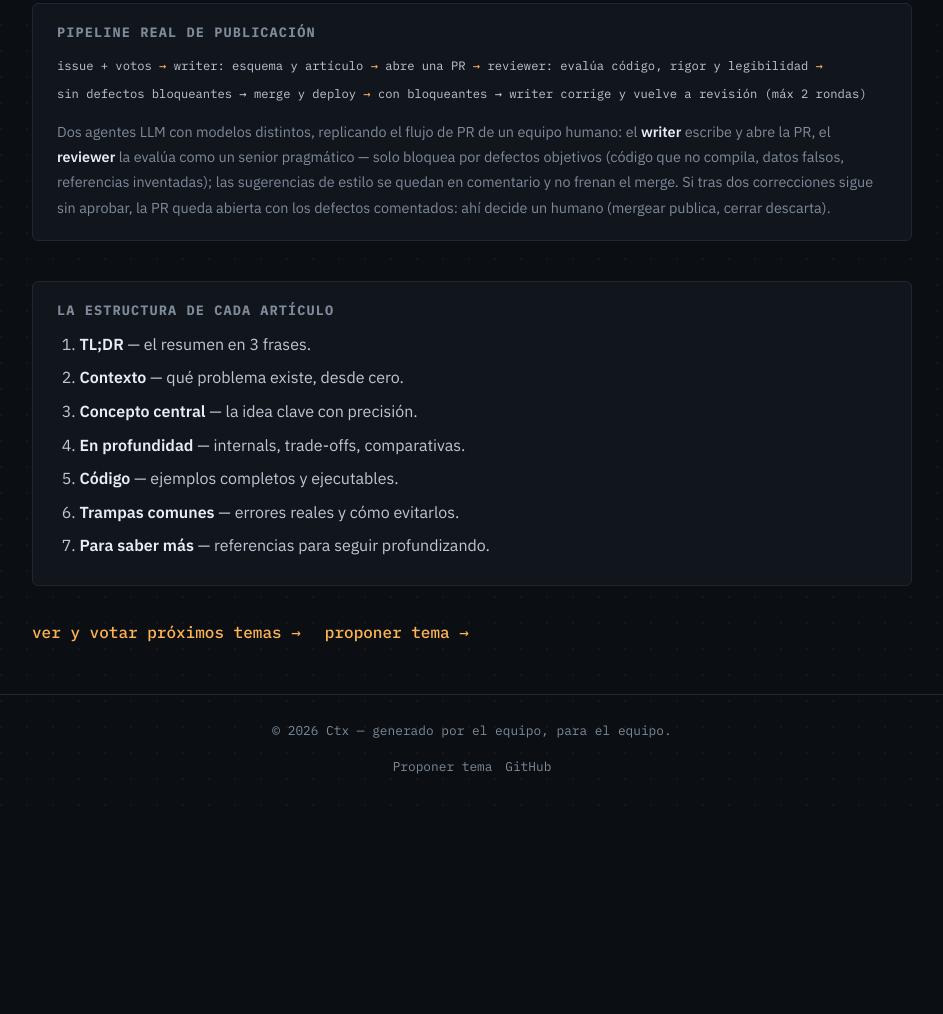
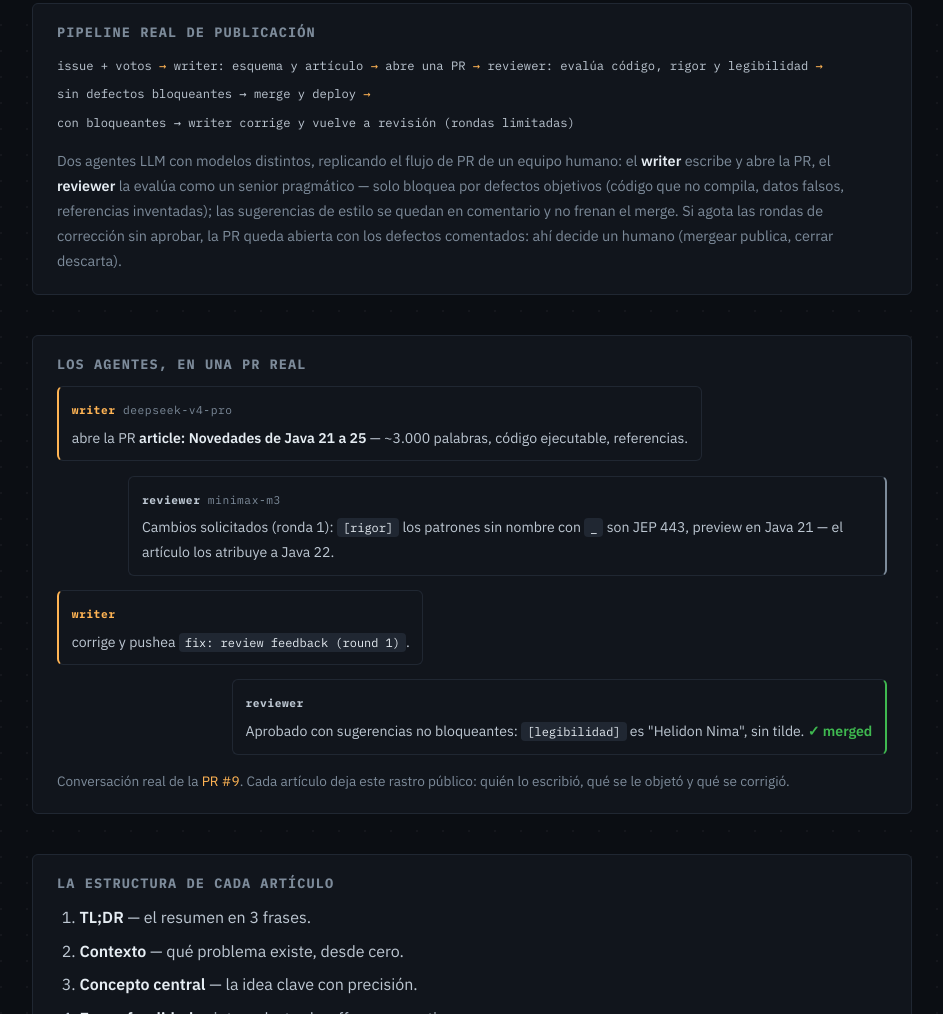
Before and after one commit to jlfernandezfernandez/ctx, an Astro site in the folder site/: page /ctx/how-it-works in a window 1280 px wide. Shown: the part 690-1704 px from the top of the page, without its empty margins (168-1111 px from the left). Before the commit the page ends 1519 px from the top, so only its background shows below. Built offline with nearby package versions, Linux system fonts and the light colour scheme; Astro itself is replaced by a stand-in of ours.

Commit message:
feat: rename article metadata to date/writer, add reviewer
Frontmatter and site schema move pubDate->date and model->writer, and
gain an optional reviewer field shown in the article meta block. The
published Java article gets its lost frontmatter restored under the new
names. Home KPIs keep deriving from frontmatter at build time.

```diff
--- a/site/src/components/ArticleList.astro
+++ b/site/src/components/ArticleList.astro
@@ -15,7 +15,7 @@ const { posts } = Astro.props;
 		posts.map((post) => (
 			<li>
 				<span class="date">
-					<FormattedDate date={post.data.pubDate} />
+					<FormattedDate date={post.data.date} />
 				</span>
 				<a href={`${BASE}/blog/${post.id}/`}>{post.data.title}</a>
 			</li>
--- a/site/src/components/HomeActivity.astro
+++ b/site/src/components/HomeActivity.astro
@@ -17,7 +17,7 @@ function countValues(values: (string | undefined)[]): [string, number][] {
 }
 
 const { posts } = Astro.props;
-const models = countValues(posts.map((post) => post.data.model));
+const models = countValues(posts.map((post) => post.data.writer));
 const requesters = countValues(posts.map((post) => post.data.requestedBy));
 const visibleModels = models.slice(0, MODEL_LIMIT);
 const visibleRequesters = requesters.slice(0, REQUESTER_LIMIT);
--- a/site/src/content.config.ts
+++ b/site/src/content.config.ts
@@ -10,12 +10,13 @@ const blog = defineCollection({
 		title: z.string(),
 		description: z.string(),
 		// Transform string to Date object
-		pubDate: z.coerce.date(),
+		date: z.coerce.date(),
 		tags: z.array(z.string()).default([]),
 		summary: z.string().optional(),
 		issue: z.number().optional(),
 		requestedBy: z.string().optional(),
-		model: z.string().optional(),
+		writer: z.string().optional(),
+		reviewer: z.string().optional(),
 	}),
 });
 
--- a/site/src/pages/articles.astro
+++ b/site/src/pages/articles.astro
@@ -5,7 +5,7 @@ import Page from '../layouts/Page.astro';
 import { BASE, SITE_TITLE } from '../consts';
 
 const posts = (await getCollection('blog')).sort(
-	(a, b) => b.data.pubDate.valueOf() - a.data.pubDate.valueOf(),
+	(a, b) => b.data.date.valueOf() - a.data.date.valueOf(),
 );
 
 const tagCounts = new Map<string, number>();
--- a/site/src/pages/how-it-works.astro
+++ b/site/src/pages/how-it-works.astro
@@ -56,15 +56,47 @@ import { BASE, REPO_URL, SITE_TITLE, TOPICS_URL } from '../consts';
 			<li>abre una PR</li>
 			<li>reviewer: evalúa código, rigor y legibilidad</li>
 			<li>sin defectos bloqueantes → merge y deploy</li>
-			<li>con bloqueantes → writer corrige y vuelve a revisión (máx 2 rondas)</li>
+			<li>con bloqueantes → writer corrige y vuelve a revisión (rondas limitadas)</li>
 		</ol>
 		<p>
 			Dos agentes LLM con modelos distintos, replicando el flujo de PR de un equipo humano: el
 			<strong>writer</strong> escribe y abre la PR, el <strong>reviewer</strong> la evalúa como un
 			senior pragmático — solo bloquea por defectos objetivos (código que no compila, datos falsos,
 			referencias inventadas); las sugerencias de estilo se quedan en comentario y no frenan el merge.
-			Si tras dos correcciones sigue sin aprobar, la PR queda abierta con los defectos comentados:
+			Si agota las rondas de corrección sin aprobar, la PR queda abierta con los defectos comentados:
 			ahí decide un humano (mergear publica, cerrar descarta).
+		</p>
+	</div>
+
+	<div class="agents">
+		<h2>Los agentes, en una PR real</h2>
+		<div class="thread" role="log" aria-label="Conversación entre writer y reviewer en una pull request">
+			<div class="msg writer">
+				<span class="who">writer <i>deepseek-v4-pro</i></span>
+				<p>abre la PR <strong>article: Novedades de Java 21 a 25</strong> — ~3.000 palabras, código ejecutable, referencias.</p>
+			</div>
+			<div class="msg reviewer">
+				<span class="who">reviewer <i>minimax-m3</i></span>
+				<p>
+					Cambios solicitados (ronda 1): <code>[rigor]</code> los patrones sin nombre con
+					<code>_</code> son JEP 443, preview en Java 21 — el artículo los atribuye a Java 22.
+				</p>
+			</div>
+			<div class="msg writer">
+				<span class="who">writer</span>
+				<p>corrige y pushea <code>fix: review feedback (round 1)</code>.</p>
+			</div>
+			<div class="msg reviewer approve">
+				<span class="who">reviewer</span>
+				<p>
+					Aprobado con sugerencias no bloqueantes: <code>[legibilidad]</code> es "Helidon Nima",
+					sin tilde. <strong class="merged">✓ merged</strong>
+				</p>
+			</div>
+		</div>
+		<p class="thread-note">
+			Conversación real de la <a href={`${REPO_URL}/pull/9`} target="_blank">PR #9</a>. Cada artículo
+			deja este rastro público: quién lo escribió, qué se le objetó y qué se corrigió.
 		</p>
 	</div>
 
@@ -181,4 +213,68 @@ import { BASE, REPO_URL, SITE_TITLE, TOPICS_URL } from '../consts';
 		font-family: var(--font-mono);
 		font-weight: 500;
 	}
+	.agents {
+		margin-top: 2.5em;
+		padding: 1.25em 1.5em;
+		border: 1px solid rgb(var(--gray-light));
+		border-radius: 6px;
+		background: var(--bg-raise);
+	}
+	.agents h2 {
+		margin: 0 0 1em;
+		font-size: 0.85em;
+		text-transform: uppercase;
+		letter-spacing: 0.08em;
+		color: rgb(var(--gray));
+	}
+	.thread {
+		display: flex;
+		flex-direction: column;
+		gap: 0.9em;
+	}
+	.msg {
+		max-width: 88%;
+		padding: 0.7em 0.9em;
+		border: 1px solid rgb(var(--gray-light));
+		border-radius: 6px;
+		font-size: 0.88em;
+	}
+	.msg p {
+		margin: 0.3em 0 0;
+		color: rgb(var(--gray-dark));
+	}
+	.msg.writer {
+		align-self: flex-start;
+		border-left: 2px solid var(--accent);
+	}
+	.msg.reviewer {
+		align-self: flex-end;
+		border-right: 2px solid rgb(var(--gray));
+		text-align: left;
+	}
+	.msg.approve {
+		border-right-color: #3fb950;
+	}
+	.who {
+		font-family: var(--font-mono);
+		font-size: 0.8em;
+		font-weight: 700;
+		letter-spacing: 0.05em;
+	}
+	.who i {
+		font-style: normal;
+		font-weight: 400;
+		color: rgb(var(--gray));
+	}
+	.msg.writer .who {
+		color: var(--accent);
+	}
+	.merged {
+		color: #3fb950;
+	}
+	.thread-note {
+		margin: 1.1em 0 0;
+		font-size: 0.85em;
+		color: rgb(var(--gray));
+	}
 </style>
--- a/site/src/pages/index.astro
+++ b/site/src/pages/index.astro
@@ -10,7 +10,7 @@ import { BASE, REPO_URL, SITE_DESCRIPTION, SITE_TITLE, TOPICS_URL } from '../con
 const RECENT_COUNT = 4;
 
 const posts = (await getCollection('blog')).sort(
-	(a, b) => b.data.pubDate.valueOf() - a.data.pubDate.valueOf(),
+	(a, b) => b.data.date.valueOf() - a.data.date.valueOf(),
 );
 const [latest, ...rest] = posts;
 const recent = rest.slice(0, RECENT_COUNT);
@@ -76,7 +76,7 @@ const recent = rest.slice(0, RECENT_COUNT);
 					<a href={`${BASE}/blog/${latest.id}/`}>{latest.data.title}</a>
 				</h2>
 				<p class="date">
-					<FormattedDate date={latest.data.pubDate} />
+					<FormattedDate date={latest.data.date} />
 					{latest.data.tags.length > 0 && <span> · {latest.data.tags.join(' · ')}</span>}
 				</p>
 				<p class="description">{latest.data.description}</p>
--- a/site/src/pages/rss.xml.js
+++ b/site/src/pages/rss.xml.js
@@ -12,7 +12,7 @@ export async function GET(context) {
 		items: posts.map((post) => ({
 			title: post.data.title,
 			description: post.data.description,
-			pubDate: post.data.pubDate,
+			pubDate: post.data.date,
 			link: `${base}/blog/${post.id}/`,
 		})),
 	});
--- a/site/src/pages/tags/[tag].astro
+++ b/site/src/pages/tags/[tag].astro
@@ -12,7 +12,7 @@ export async function getStaticPaths() {
 		props: {
 			posts: posts
 				.filter((post) => post.data.tags.includes(tag))
-				.sort((a, b) => b.data.pubDate.valueOf() - a.data.pubDate.valueOf()),
+				.sort((a, b) => b.data.date.valueOf() - a.data.date.valueOf()),
 		},
 	}));
 }
```
Also changed, not shown: CONTRIBUTING.md (+1 -1 lines), site/src/content/blog/2026-06-11-novedades-de-java-21-a-25.md (+12 -0 lines), site/src/content/blog/2026-06-11-project-reactor-el-paradigma-reactivo-en-java.md (+2 -2 lines), site/src/layouts/BlogPost.astro (+16 -7 lines), README.md, 2 other files.
